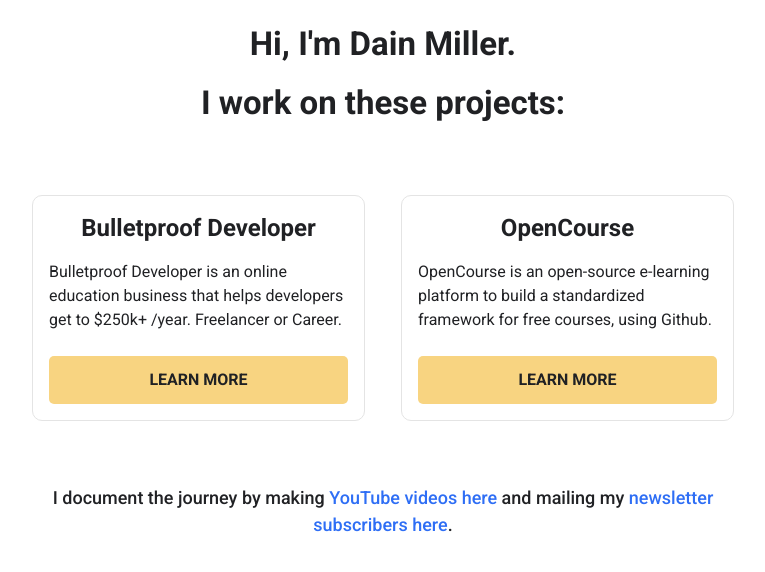
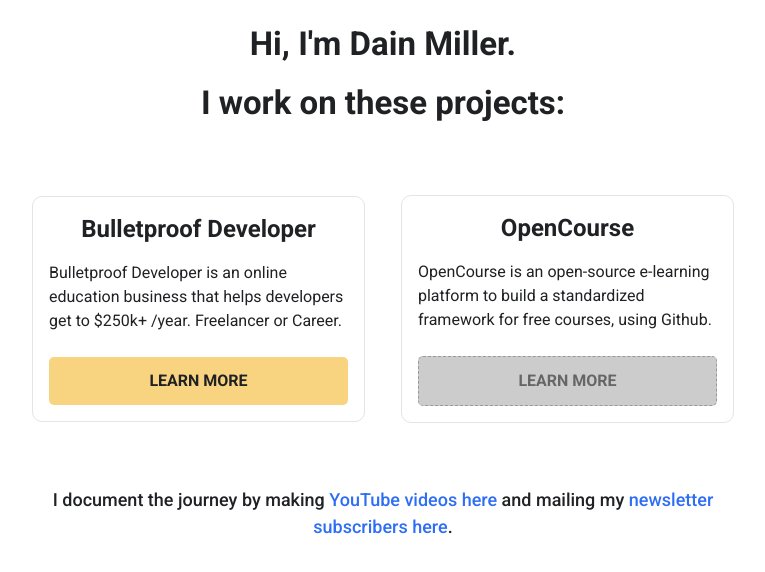
Before and after one commit to dainmiller/dainmiller.github.io.bak2, a plain HTML site: page index.html in a window 1280 px wide. Shown: the part 200-772 px from the top of the page, without its empty margins (257-1022 px from the left). Drawn offline with Linux system fonts and the light colour scheme.

Commit message:
Update index.html

```diff
--- a/index.html
+++ b/index.html
@@ -34,35 +34,9 @@
                   <div class="details" style='margin-bottom: 24px'>
                      <p class='desc' style='margin-top:0px;'>OpenCourse is an open-source e-learning platform to build a standardized framework for free courses, using Github.</p>
                   </div>
-                  <a href="https://www.opencourse.ml" target="_blank" class='button-block' style='margin-top:0px; margin-bottom:0px;'>LEARN MORE</a>
+                  <a href="https://www.opencourse.ml" target="_blank" class='button-block' style='  border: 1px dashed #999999;  background-color: #cccccc;  color: #666666; margin-top:0px; margin-bottom:0px;'>LEARN MORE</a>
                </span>
             </div>
-
-<!--                <span class='product-box' style='height: auto; padding-bottom:16px; margin-bottom:58px'>
-                  <h2>[more coming soon...]</h2>
-                  <div class="details" style='margin-bottom: 24px'>
-                     <p class='desc' style='margin-top:0px;'></p>
-                  </div>
-                  <a href="https://www.opencourse.ml" target="_blank" class='button-block' style='margin-top:0px; margin-bottom:0px;'>LEARN MORE</a>
-               </span>
-            </div> -->
-<!--                <span class='product-box' style='height: auto; padding-bottom:16px; margin-bottom:58px'>
-                  <h2>thoughtfruit</h2>
-                  <div class="details" style='margin-bottom: 24px'>
-                     <p class='desc' style='margin-top:0px;'>I'm building a development agency that builds web-apps to solve problems in the modern era.</p>
-                  </div>
-                  <a href="https://www.opencourse.ml" target="_blank" class='button-block' style='margin-top:0px; margin-bottom:0px;'>LEARN MORE</a>
-               </span>
-            </div> -->
-<!--                <span class='product-box' style='height: auto; padding-bottom:16px; margin-bottom:58px'>
-                  <h2>Technical Advisors Fund</h2>
-                  <div class="details" style='margin-bottom: 24px'>
-                     <p class='desc' style='margin-top:0px;'>Lastly, I advise in early stage high-tech startups..</p>
-                  </div>
-                  <a href="https://www.opencourse.ml" target="_blank" class='button-block' style='margin-top:0px; margin-bottom:0px;'>LEARN MORE</a>
-               </span>
-            </div> -->
-
             <div class="subtitle" style='margin-bottom:100px'>
                I document the journey by making <a href="https://www.youtube.com/startherefm?sub_confirmation=1" target="_blank">YouTube videos here</a> and mailing my <a href="http://www.bulletproofdeveloper.com/newsletter" target="_blank">newsletter subscribers here</a>.
             </div>
```
